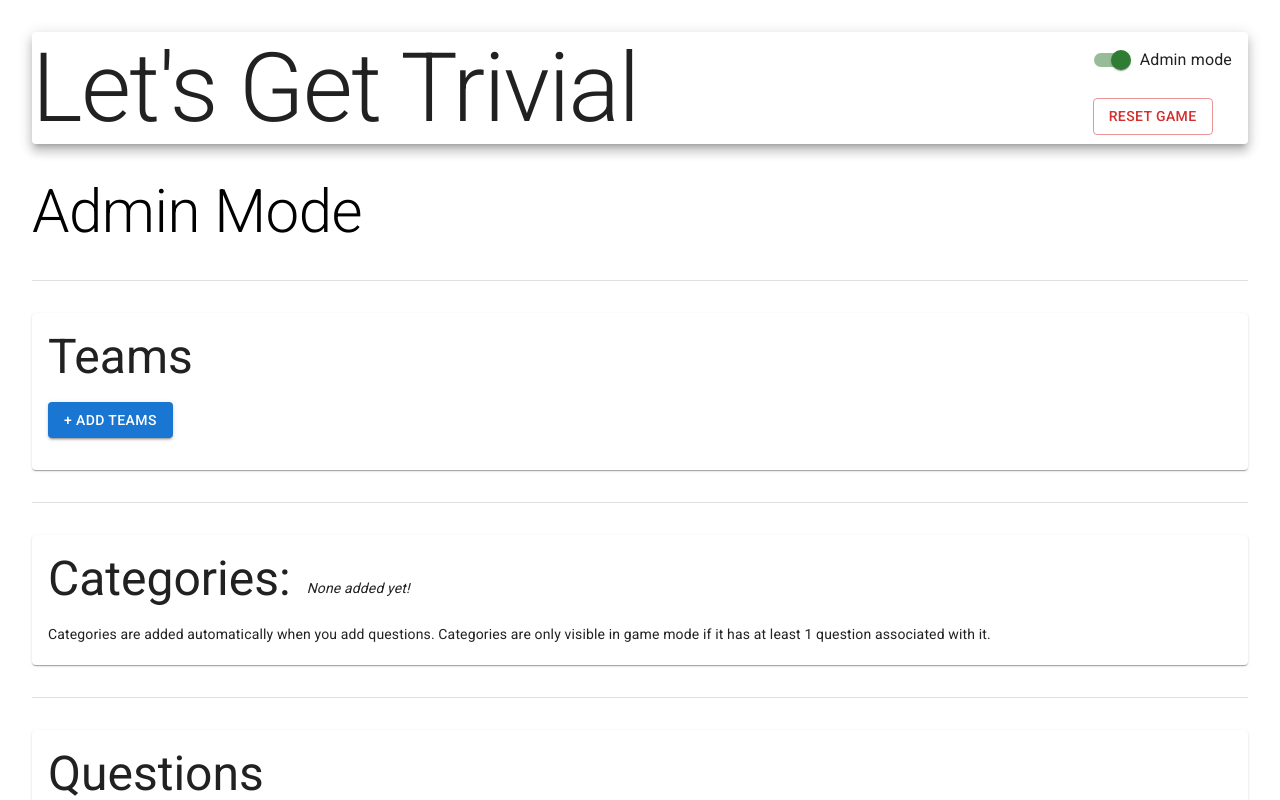
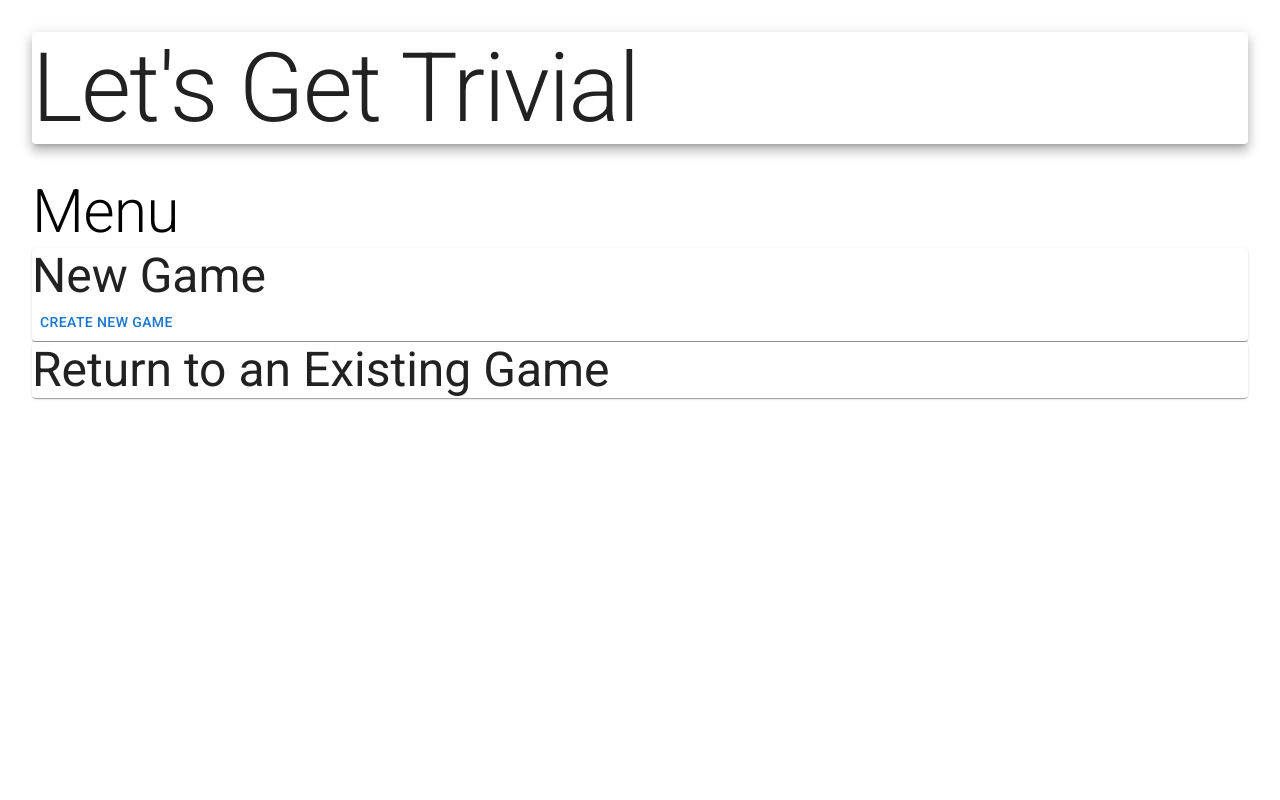
Before and after one commit to leovolving/trivia, a React (Create React App) app in the folder app/: page / in a window 1280 px wide. Shown: the top 800 px of the page. Built offline with nearby package versions, Linux system fonts and the light colour scheme.

Commit message:
create and access games as admin

```diff
--- a/app/src/App.js
+++ b/app/src/App.js
@@ -7,7 +7,9 @@ import {
   Typography,
 } from "@mui/material";
 
-import { Admin, Game } from "./pages";
+import { Admin, Game, Menu } from "./pages";
+
+import { VIEWS } from "./constants";
 
 import "./index.css";
 
@@ -24,13 +26,18 @@ function useStorageState(initialState, formKey, storageType = localStorage) {
 }
 
 const App = () => {
-  const [isAdmin, setAdmin] = useState(true);
+  const [adminGames, setAdminGames] = useStorageState([], "adminGames");
+  const [gameId, setGameId] = useStorageState(null, "gameId");
+  const [isAdmin, setAdmin] = useState(
+    adminGames.map(({ id }) => id).includes(gameId)
+  );
+  const [view, setView] = useState(isAdmin ? VIEWS.admin : VIEWS.game);
   const [questions, setQuestions] = useStorageState([], "questions");
   const [categories, setCategories] = useStorageState([], "categories");
   const [teams, setTeams] = useStorageState([], "teams");
 
   const toggleAdmin = () => {
-    setAdmin(!isAdmin);
+    setView((prev) => (prev === VIEWS.admin ? VIEWS.game : VIEWS.admin));
   };
 
   const resetGame = () => {
@@ -47,11 +54,12 @@ const App = () => {
     <>
       <Card className="app-card" raised>
         <Typography variant="h1">Let's Get Trivial</Typography>
+        {isAdmin && (
           <div className="app-card-controls">
             <FormControlLabel
               control={
                 <Switch
-                checked={isAdmin}
+                  checked={view === VIEWS.admin}
                   onChange={toggleAdmin}
                   color="success"
                 />
@@ -67,8 +75,11 @@ const App = () => {
               Reset game
             </Button>
           </div>
+        )}
       </Card>
-      {isAdmin ? (
+      {gameId ? (
+        <>
+          {view === VIEWS.admin ? (
             <Admin
               questions={questions}
               setQuestions={setQuestions}
@@ -84,6 +95,16 @@ const App = () => {
               categories={categories}
               teams={teams}
               setTeams={setTeams}
+              setView={setView}
+            />
+          )}
+        </>
+      ) : (
+        <Menu
+          setAdmin={setAdmin}
+          adminGames={adminGames}
+          setAdminGames={setAdminGames}
+          setGameId={setGameId}
         />
       )}
     </>
--- /dev/null
+++ b/app/src/constants.js
@@ -0,0 +1,4 @@
+export const VIEWS = {
+  admin: "admin",
+  game: "game",
+};
--- /dev/null
+++ b/app/src/pages/Menu.jsx
@@ -0,0 +1,49 @@
+import { Button, Card, Divider, Typography } from "@mui/material";
+
+import { endpoint, json } from "../utils";
+const { VIEWS } = "../constants";
+
+const Menu = ({ setAdmin, adminGames, setAdminGames, setGameId, setView }) => {
+  const createNewGame = () => {
+    return fetch(endpoint("game/new"), { method: "POST" })
+      .then(json)
+      .then((g) => {
+        setGameId(g._id);
+        setAdminGames([...adminGames, g]);
+        setAdmin(true);
+        setView(VIEWS.admin);
+      })
+      .catch(console.error);
+  };
+
+  const openGame = (id) => {
+    return fetch(endpoint(`game/${id}`), { method: "GET" })
+      .then(json)
+      .then((g) => {
+        setGameId(g._id);
+        setAdmin(true);
+        setView(VIEWS.admin);
+      })
+      .catch(console.error);
+  };
+  return (
+    <>
+      <Typography variant="h2">Menu</Typography>
+      <Card>
+        <Typography variant="h3">New Game</Typography>
+        <Button onClick={createNewGame}>Create new game</Button>
+      </Card>
+      <Divider />
+      <Card>
+        <Typography variant="h3">Return to an Existing Game</Typography>
+        {adminGames.map(({ code, _id }) => (
+          <Button key={code} onClick={() => openGame(_id)}>
+            {code}
+          </Button>
+        ))}
+      </Card>
+    </>
+  );
+};
+
+export default Menu;
--- a/app/src/pages/index.js
+++ b/app/src/pages/index.js
@@ -1,2 +1,3 @@
 export { default as Admin } from "./Admin";
 export { default as Game } from "./Game";
+export { default as Menu } from "./Menu";
--- /dev/null
+++ b/app/src/utils.js
@@ -0,0 +1,4 @@
+// TODO: update domain based on env
+export const endpoint = (route) => "http://localhost:5050/" + route;
+
+export const json = (res) => res.json();
```
Lines whose indentation alone changed are shown as unchanged.
